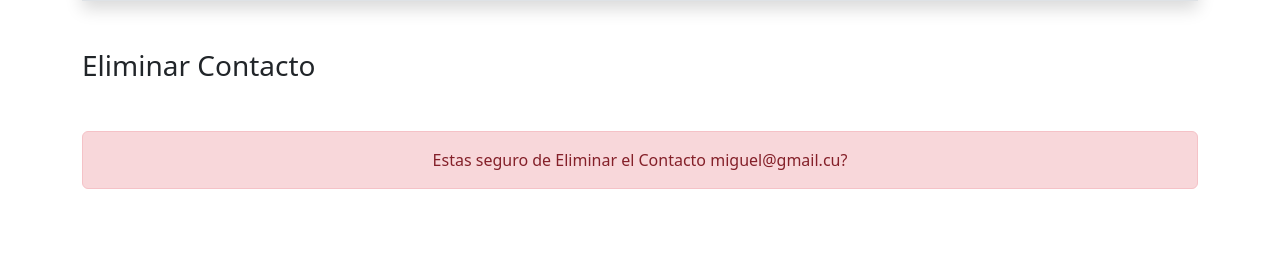
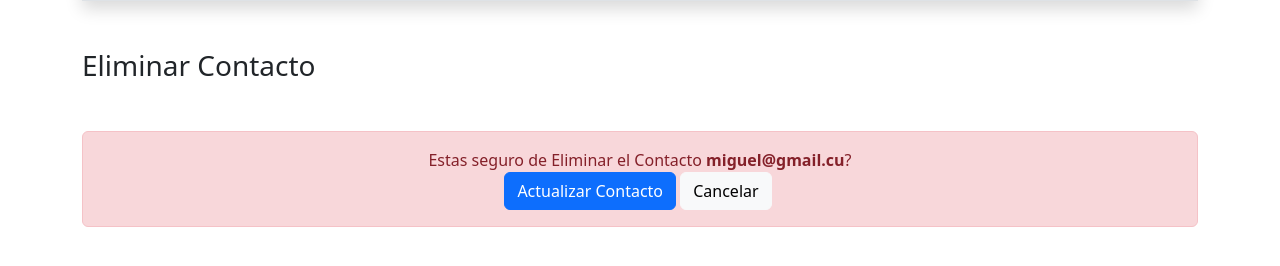
Before and after one commit to MiguelAntonioRS/Django-Project, a Django app: page /1/delete/ in a window 1280 px wide. Shown: the part 287-553 px from the top of the page. Run offline with Django 5.2, Linux system fonts and the light colour scheme; data comes from the database, SQL or seed files in the repository; some libraries are stand-ins or nearby versions.

Commit message:
Ending the delete function

```diff
--- a/contacts/templates/contacts/contact_confirm_delete.html
+++ b/contacts/templates/contacts/contact_confirm_delete.html
@@ -22,7 +22,22 @@
     </div>
 
     <div class="alert alert-danger mt-5 text-center">
-        Estas seguro de Eliminar el Contacto <span>{{ contact.email }}</span>?
+        Estas seguro de Eliminar el Contacto <span class="fw-bold">{{ contact.email }}</span>?
+
+        <div>
+            <button class="btn btn-primary">
+                {% if contact %}
+                Actualizar
+                {% else %}
+                Crear
+                {% endif %}
+                Contacto
+            </button>
+
+            <a href="{% url 'contact_list' %}" class="btn btn-light me-1">
+                Cancelar
+            </a>
+        </div>
     </div>
 
     <script src="{% static 'bootstrap/js/bootstrap.min.js' %}"></script>
```
